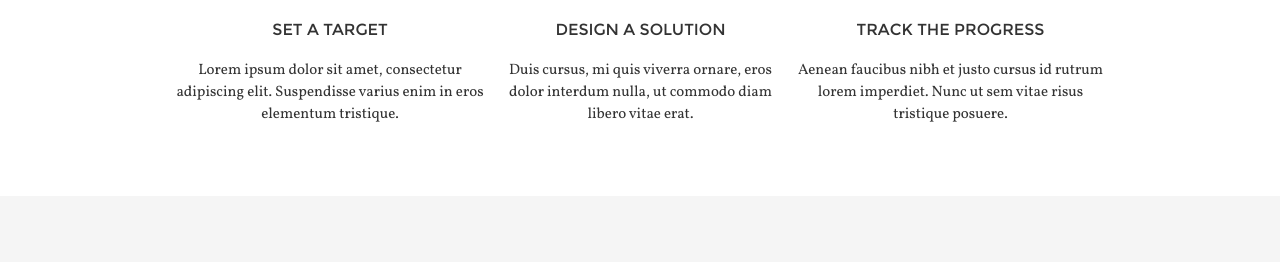
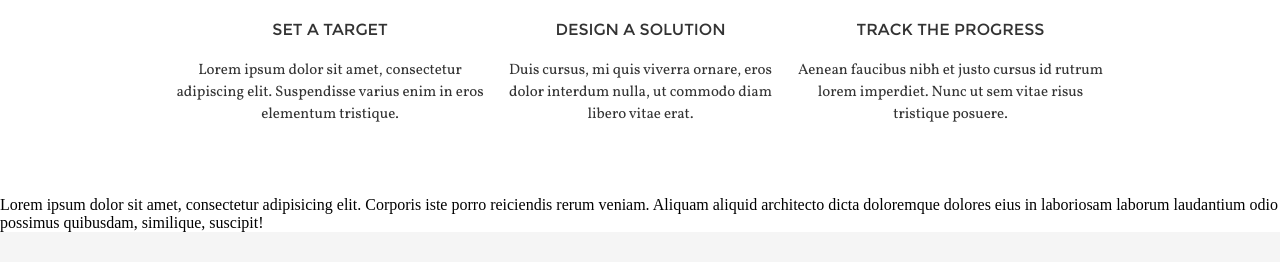
Before and after one commit to MaksimOkhrii/MINIMAL, a plain HTML site: page index.html in a window 1280 px wide. Shown: the part 529-791 px from the top of the page. Drawn offline with Linux system fonts and the light colour scheme.

Commit message:
add new section

```diff
--- a/index.html
+++ b/index.html
@@ -50,6 +50,11 @@
         </article>
     </div>
 </div>
+</section>
+<section>
+    <div>
+        <p>Lorem ipsum dolor sit amet, consectetur adipisicing elit. Corporis iste porro reiciendis rerum veniam. Aliquam aliquid architecto dicta doloremque dolores eius in laboriosam laborum laudantium odio possimus quibusdam, similique, suscipit!</p>
+    </div>
 </section>
 <section>
     <div class="blockquote">
```
